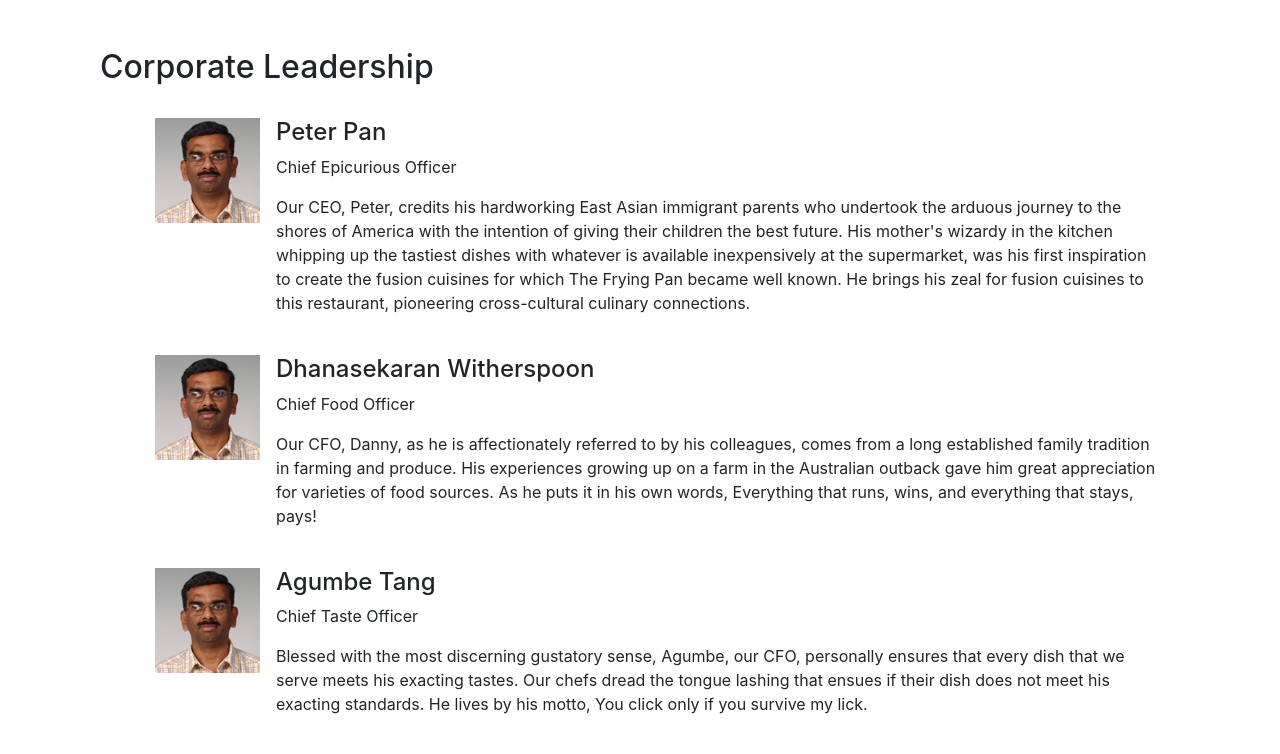
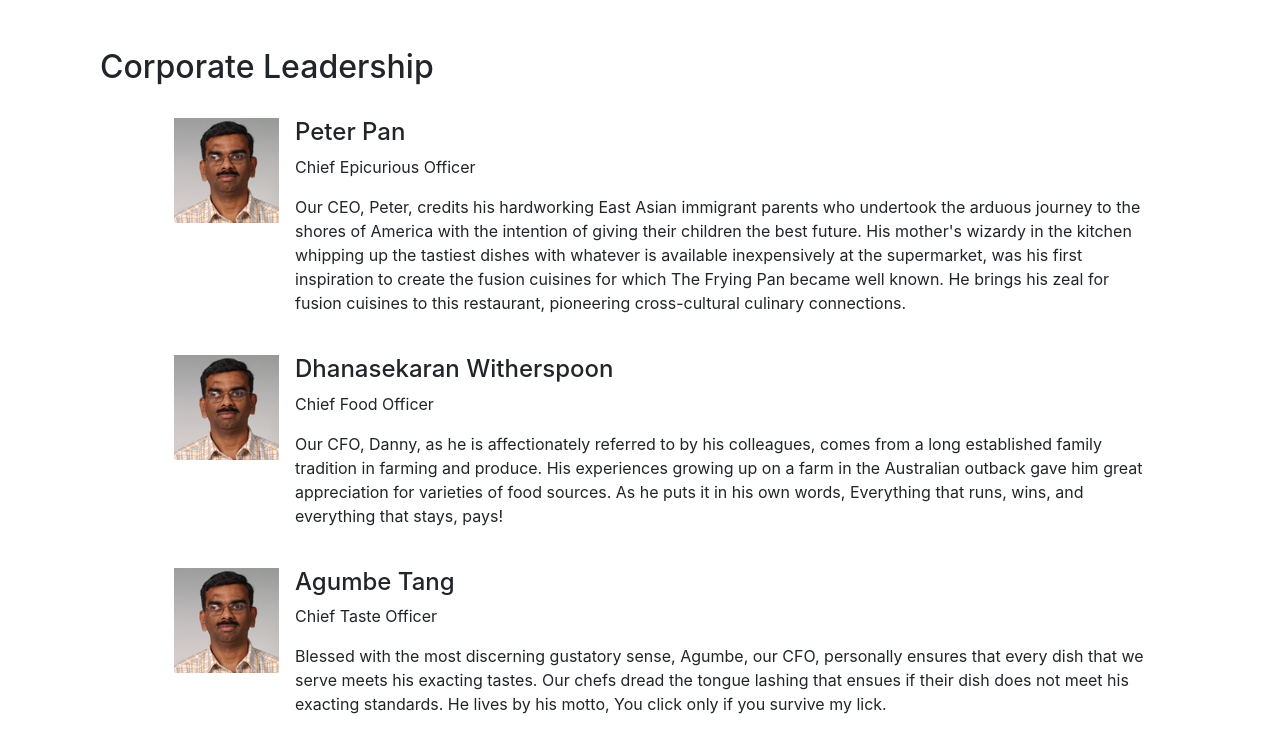
Before and after one commit to zorgonide/ReactJs-Restaurant-Website, a React (Create React App) app: page /aboutus in a window 1280 px wide. Shown: the part 982-1736 px from the top of the page. Built offline with nearby package versions, Linux system fonts and the light colour scheme.

Commit message:
Assignment 2

```diff
--- a/src/components/AboutComponent.js
+++ b/src/components/AboutComponent.js
@@ -4,9 +4,8 @@ import { Link } from 'react-router-dom';
 
 function About(props) {
 
-    const leaders = props.leaders.map((leader) => {
+    function RenderLeader ({ leader}) {
         return (
-            // <p>Leader {leader.name}</p>
             <div key={leader.id} className="col-md-12 mt-4">
                 <Media >
                     <Media left bottom>
@@ -20,6 +19,13 @@ function About(props) {
                             <p>{leader.description}</p>
                     </Media>
                 </Media>
+            </div>
+        );
+    }
+    const leaders = props.leaders.map((leader) => {
+        return (
+            <div key={leader.id} className="col-12 col-md-12 m-1">
+                <RenderLeader leader={leader} />
             </div>
         );
     });
```
